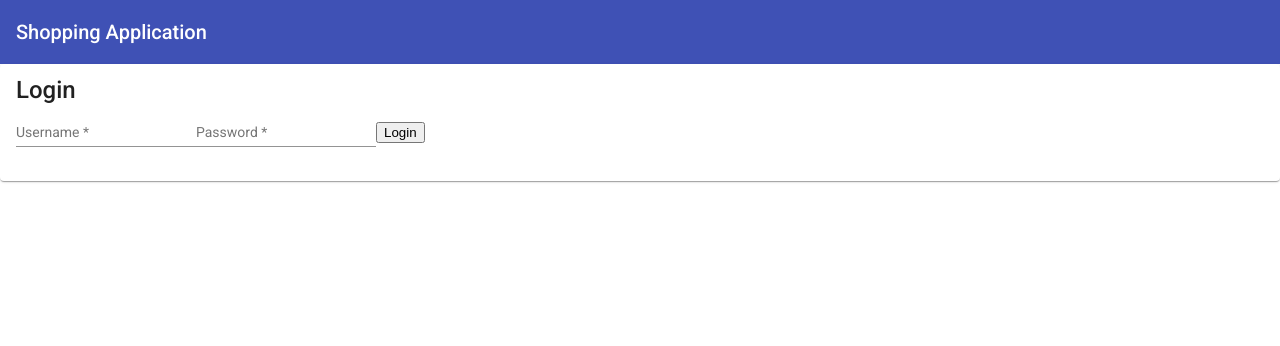
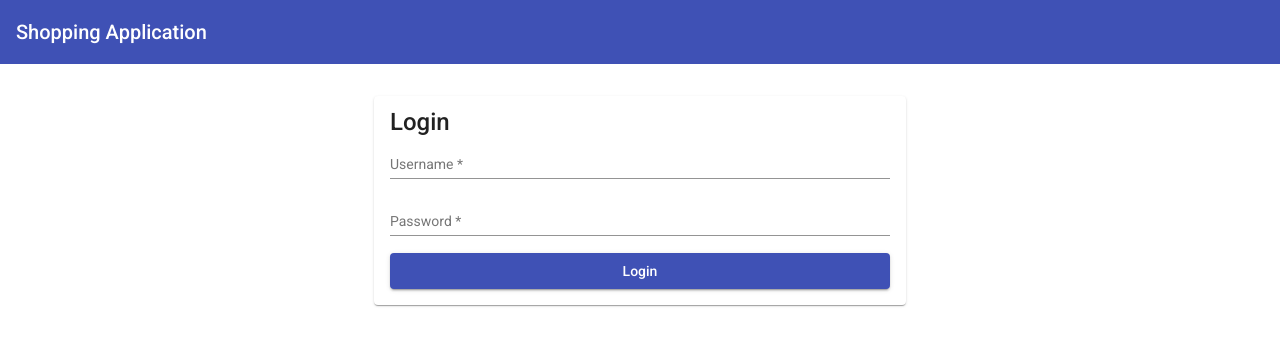
Before and after one commit to rishabhgist/fullstack-soulful-app, an Angular app in the folder frontend/: page / in a window 1280 px wide. Shown: the top 346 px of the page. Built offline with nearby package versions, Linux system fonts and the light colour scheme.

Commit message:
added button module and added more stying

```diff
--- a/frontend/src/app/app.module.ts
+++ b/frontend/src/app/app.module.ts
@@ -15,6 +15,7 @@
 import { MatToolbarModule } from '@angular/material/toolbar';
 import { MatCardModule } from '@angular/material/card';
 import { MatInputModule } from '@angular/material/input';
+import { MatButtonModule } from '@angular/material/button';
 
 @NgModule({
   declarations: [
@@ -30,7 +31,8 @@
     MatCardModule,
     FormsModule,
     ReactiveFormsModule,
-    MatInputModule
+    MatInputModule,
+    MatButtonModule
   ],
   providers: [],
   bootstrap: [AppComponent]
--- a/frontend/src/app/dashboard/dashboard.component.css
+++ b/frontend/src/app/dashboard/dashboard.component.css
@@ -0,0 +1,9 @@
+mat-card{
+    width: 500px;
+    margin: auto;
+    margin-top: 2rem;
+}
+form{
+    display: flex;
+    flex-direction: column;
+}
--- a/frontend/src/app/dashboard/dashboard.component.html
+++ b/frontend/src/app/dashboard/dashboard.component.html
@@ -10,7 +10,7 @@
                     <mat-label>Password</mat-label>
                     <input type="password" required matInput>
                 </mat-form-field>
-                <button type="submit">Login</button>
+                <button type="submit" mat-raised-button color="primary">Login</button>
             </form>
     </mat-card-content>
 </mat-card>
```
